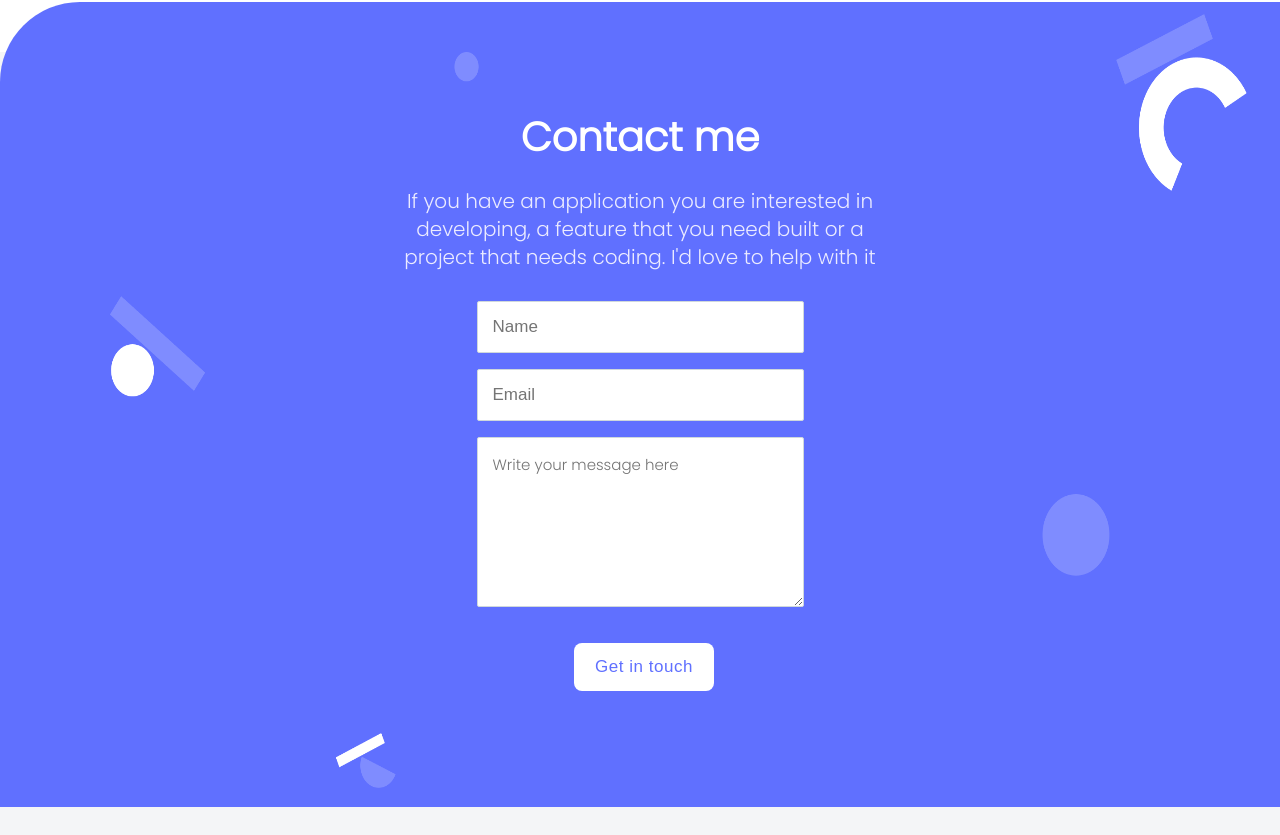
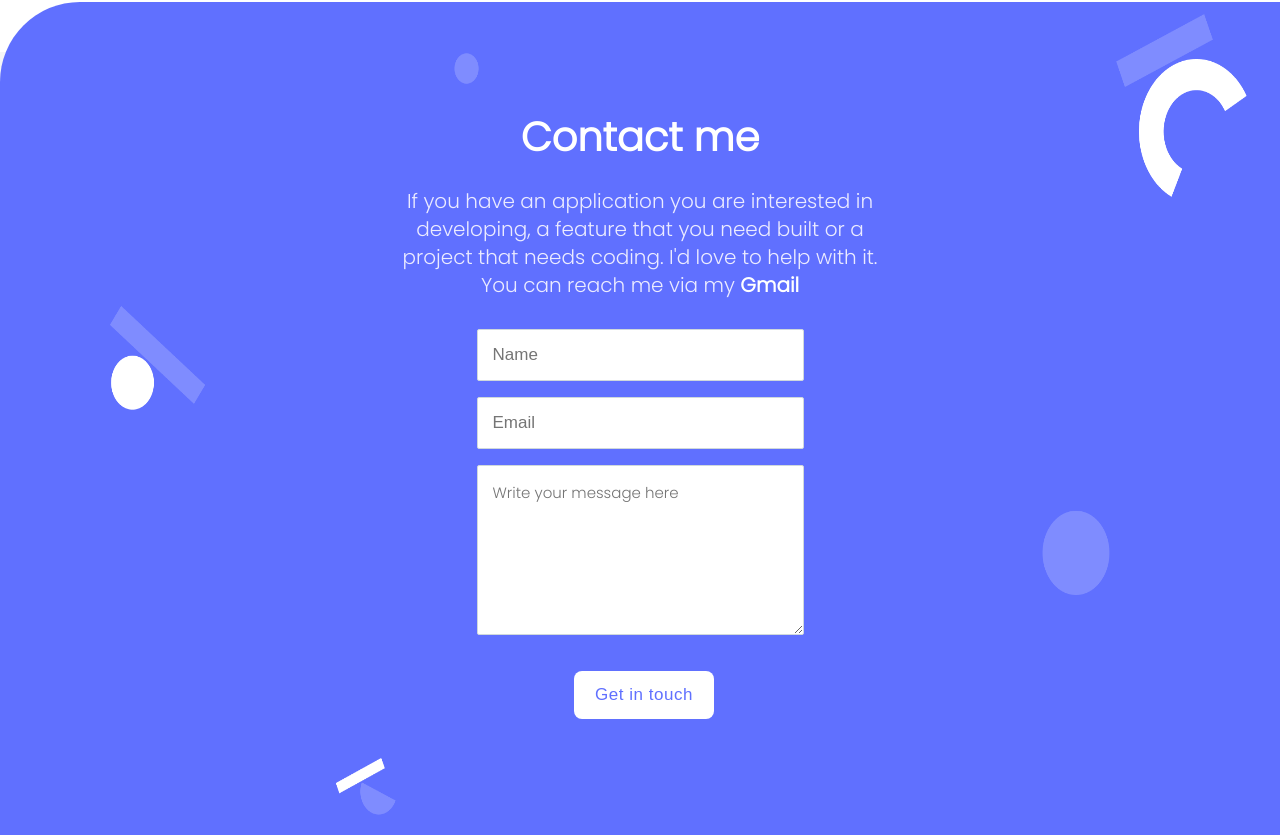
Before and after one commit to saluumaa/Saluma-s-Portfolio, a website: page index.html in a window 1280 px wide. Shown: the part 3942-4777 px from the top of the page. Before the commit the page ends 4749 px from the top, so only its background shows below. Drawn offline with Linux system fonts and the light colour scheme.

Commit message:
Update gmail contact

```diff
--- a/index.html
+++ b/index.html
@@ -346,7 +346,8 @@
     <p class="contact-text">
       If you have an application you are interested in developing, a feature
       that you need built or a project that needs coding. I'd love to help
-      with it
+      with it. <br />
+      You can reach me via my  <a href="mailto:salumahassan02@gmail.com" class="url-remove-decoration gmail">Gmail</a>
     </p>
     <form action="https://formspree.io/f/xvongqop" method="POST" id="form" >
       <input class="contact-input"
--- a/style.css
+++ b/style.css
@@ -29,6 +29,11 @@ body.background-img {
 .container.hide-container {
   display: none;
   visibility: hidden;
+}
+
+.gmail {
+  color: #fff;
+  font-weight: 700;
 }
 
 .Popup-Section {
```
